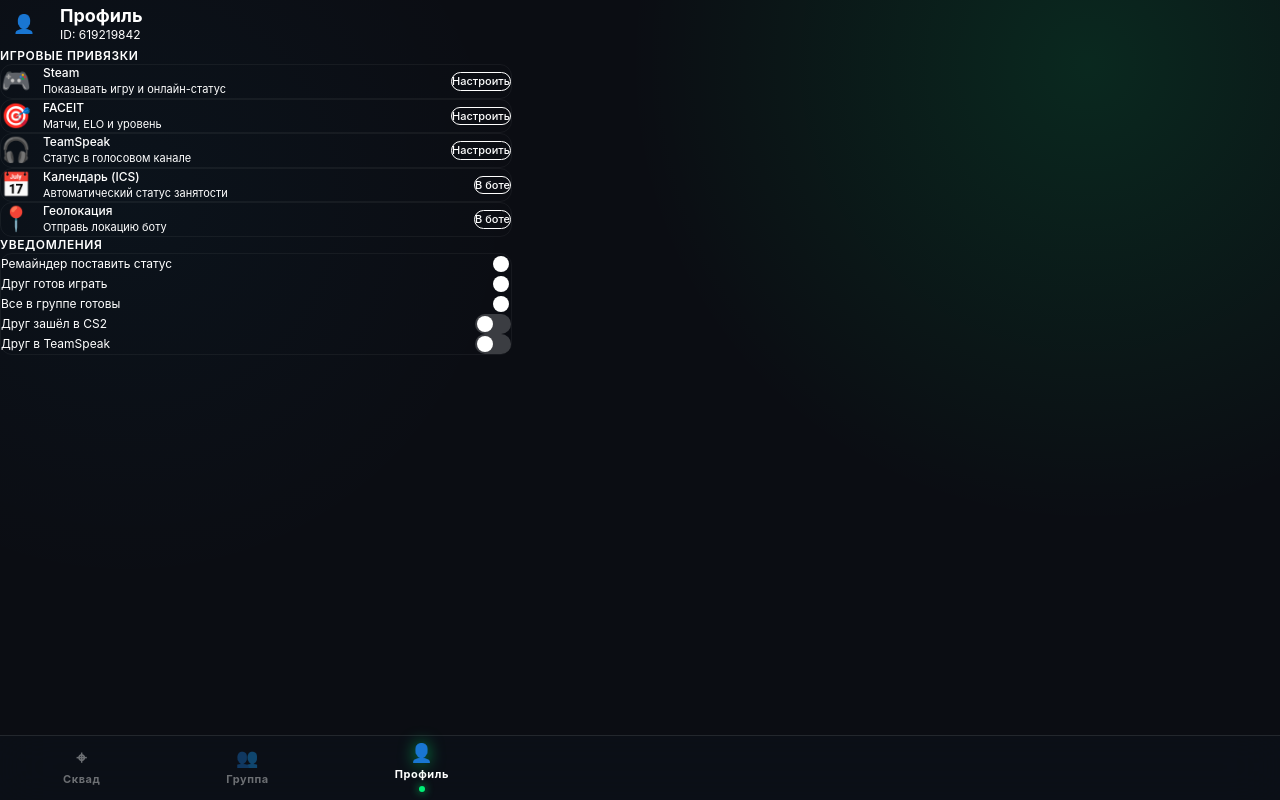
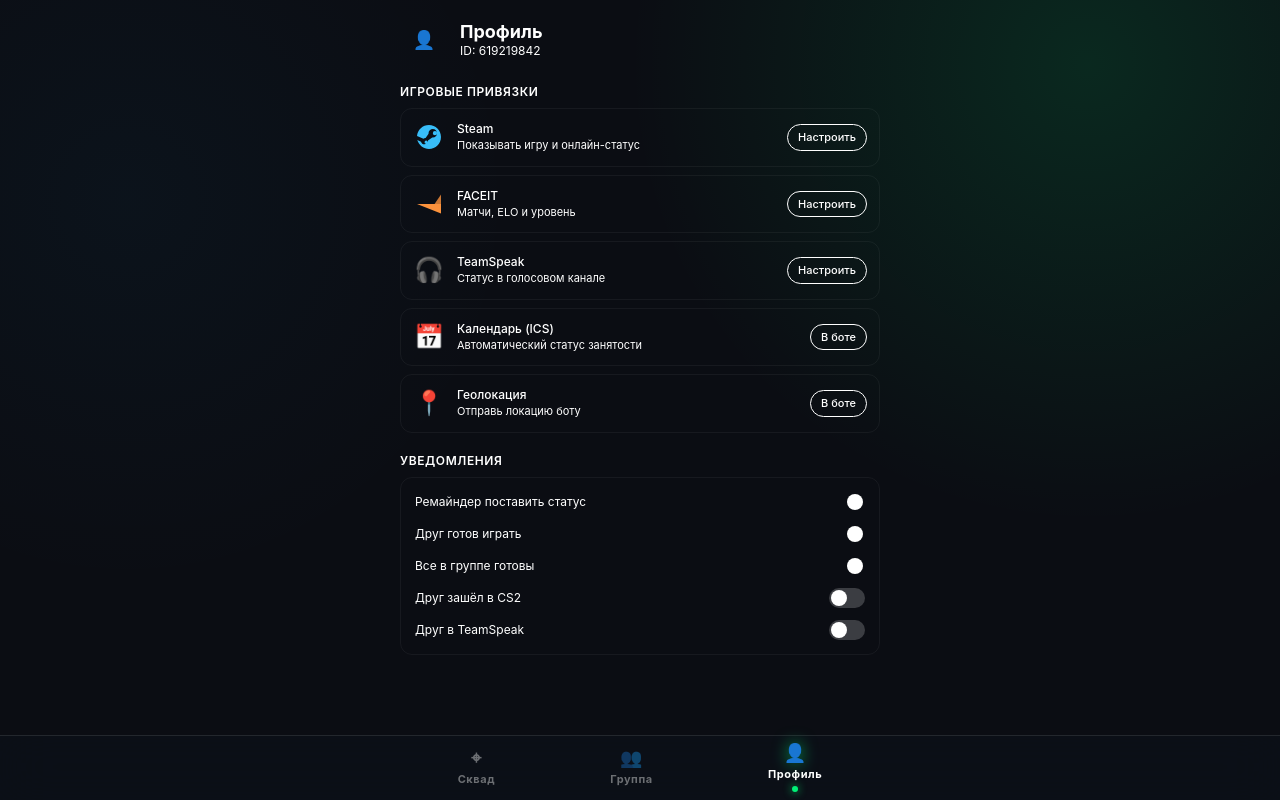
Before and after one commit to n0vision/readyOn, a React (Vite) app in the folder apps/web/: page /profile in a window 1280 px wide. Built offline with nearby package versions, Linux system fonts and the light colour scheme; no server answers.

Commit message:
feat(ui): official faceit vector logo, fix tailwind padding reset, and refine bottom banner pill

```diff
--- a/apps/web/src/components/Icons.tsx
+++ b/apps/web/src/components/Icons.tsx
@@ -12,8 +12,10 @@
 
 export function FaceitIcon({ className = "w-3.5 h-3.5 fill-current" }: { className?: string }) {
   return (
-    <svg className={className} viewBox="0 0 24 24" fill="currentColor">
-      <path d="M23.999 4.004c-.037-.818-.738-1.457-1.564-1.457H1.565C.738 2.547 0 3.186 0 4.004c0 .123.018.246.049.364L3.63 17.367a1.57 1.57 0 0 0 1.516 1.18h13.673a1.57 1.57 0 0 0 1.516-1.18l3.581-13c.031-.118.049-.241.049-.364z" />
+    <svg className={className} viewBox="0 0 782 619" fill="currentColor">
+      {/* Official FACEIT chevron with subtle facet dimensionality */}
+      <path d="M572 310L782 0v310Z" opacity="0.8" />
+      <path d="M0 310h782v309Z" />
     </svg>
   );
 }
--- a/apps/web/src/index.css
+++ b/apps/web/src/index.css
@@ -9,9 +9,7 @@
   --neon-green-glow: 0 0 20px rgba(0, 240, 118, 0.5);
 }
 
-* {
-  margin: 0;
-  padding: 0;
+*, ::before, ::after {
   box-sizing: border-box;
 }
 
--- a/apps/web/src/pages/Dashboard.tsx
+++ b/apps/web/src/pages/Dashboard.tsx
@@ -268,10 +268,10 @@
       {/* Floating Bottom Banner: "ЕЩЁ N ДО ФУЛЛ-СТАКА" with perfectly aligned & sized INVITE button */}
       {selectedGroup && (
         <div className="fixed bottom-20 left-0 right-0 px-4 max-w-lg mx-auto z-40 pointer-events-none">
-          <div className="hud-card rounded-2xl p-2.5 px-4 flex items-center justify-between gap-3 shadow-2xl backdrop-blur-xl border border-white/20 pointer-events-auto">
+          <div className="hud-card rounded-full py-2 pl-5 pr-3 flex items-center justify-between gap-3 shadow-2xl backdrop-blur-xl border border-white/20 pointer-events-auto">
             <div className="flex items-center gap-2 min-w-0 flex-1">
               <span className="text-lg flex-shrink-0">🔥</span>
-              <span className="text-[11px] font-black uppercase tracking-wider text-white truncate">
+              <span className="text-xs font-black uppercase tracking-wider text-white truncate">
                 {neededCount > 0
                   ? `ЕЩЁ ${neededCount} ДО ФУЛЛ-СТАКА`
                   : "ФУЛЛ-СТАК В СБОРЕ!"}
@@ -279,10 +279,9 @@
             </div>
             <button
               onClick={handleShareInvite}
-              className="flex-shrink-0 text-[11px] font-black uppercase tracking-wider px-4 py-2 rounded-xl bg-white text-black hover:bg-white/90 active:scale-95 transition-all shadow-md flex items-center gap-1 cursor-pointer"
+              className="flex-shrink-0 h-9 px-5 rounded-full bg-white text-black font-black text-xs uppercase tracking-wider hover:bg-white/90 active:scale-95 transition-all shadow-md flex items-center justify-center cursor-pointer"
             >
-              <span>↗️</span>
-              <span>Инвайт</span>
+              ИНВАЙТ
             </button>
           </div>
         </div>
--- a/apps/web/src/pages/Profile.tsx
+++ b/apps/web/src/pages/Profile.tsx
@@ -1,5 +1,6 @@
 import { useState, useEffect } from "react";
 import { getCurrentTelegramId, fetchUserProfile, updateUserIntegrations } from "../services/api.js";
+import { SteamIcon, FaceitIcon } from "../components/Icons.js";
 
 type EditPlatform = "steam" | "faceit" | "ts" | null;
 
@@ -77,14 +78,14 @@
         </h2>
 
         <IntegrationCard
-          icon="🎮"
+          icon={<SteamIcon className="w-6 h-6 fill-[#38bdf8]" />}
           name="Steam"
           description={profile?.steamId ? `ID: ${profile.steamId}` : "Показывать игру и онлайн-статус"}
           connected={Boolean(profile?.steamId)}
           onClick={() => openEdit("steam")}
         />
         <IntegrationCard
-          icon="🎯"
+          icon={<FaceitIcon className="w-6 h-6 fill-[#fb923c]" />}
           name="FACEIT"
           description={profile?.faceitId ? `Ник: ${profile.faceitId}` : "Матчи, ELO и уровень"}
           connected={Boolean(profile?.faceitId)}
@@ -186,7 +187,7 @@
   readOnly,
   onClick,
 }: {
-  icon: string;
+  icon: React.ReactNode;
   name: string;
   description: string;
   connected: boolean;
@@ -200,7 +201,7 @@
         !readOnly ? "cursor-pointer hover:border-white/20 active:scale-[0.99]" : ""
       }`}
     >
-      <span className="text-2xl">{icon}</span>
+      <span className="text-2xl flex items-center justify-center w-8 h-8 flex-shrink-0">{icon}</span>
       <div className="flex-1 min-w-0">
         <div className="font-medium text-xs text-[var(--tg-theme-text-color)]">{name}</div>
         <div className="text-[11px] text-[var(--tg-theme-hint-color)] truncate">{description}</div>
```
Also changed, not shown: 1 other file (tests, documents, lock files or other folders).
